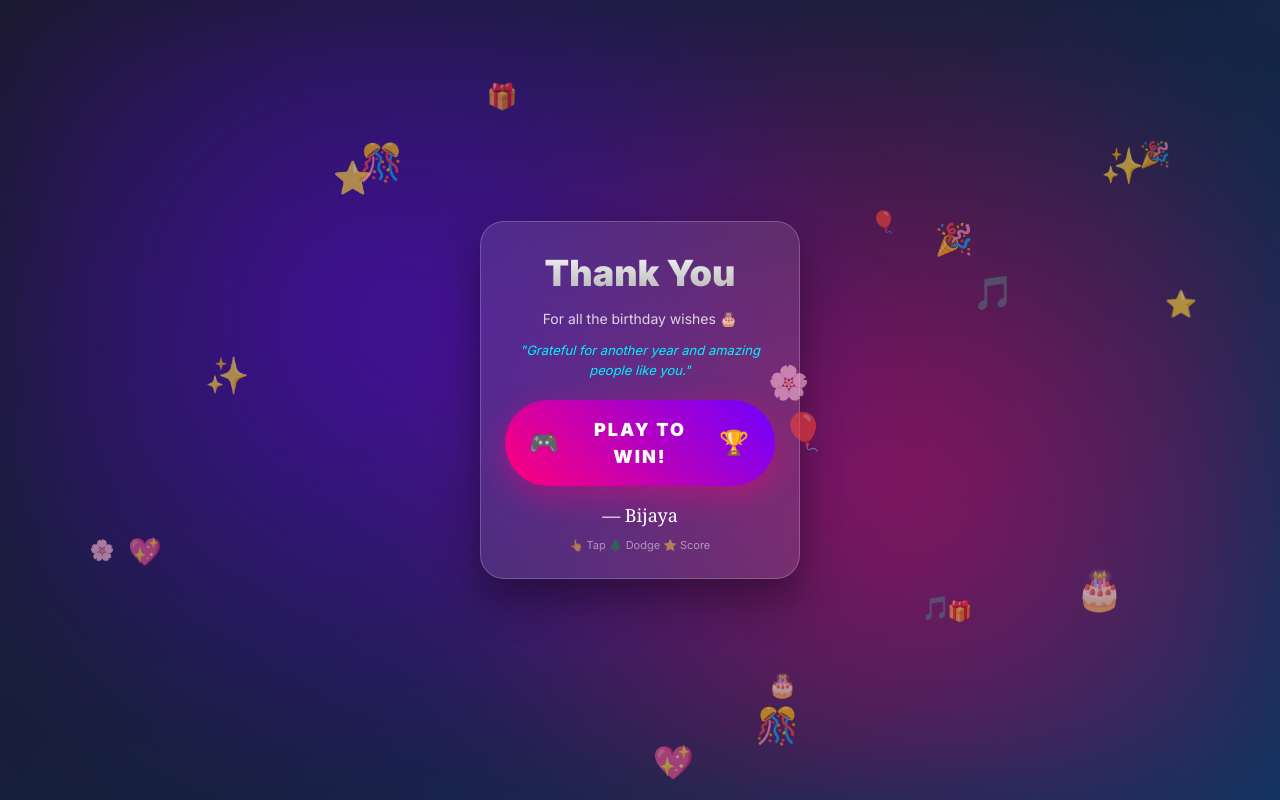
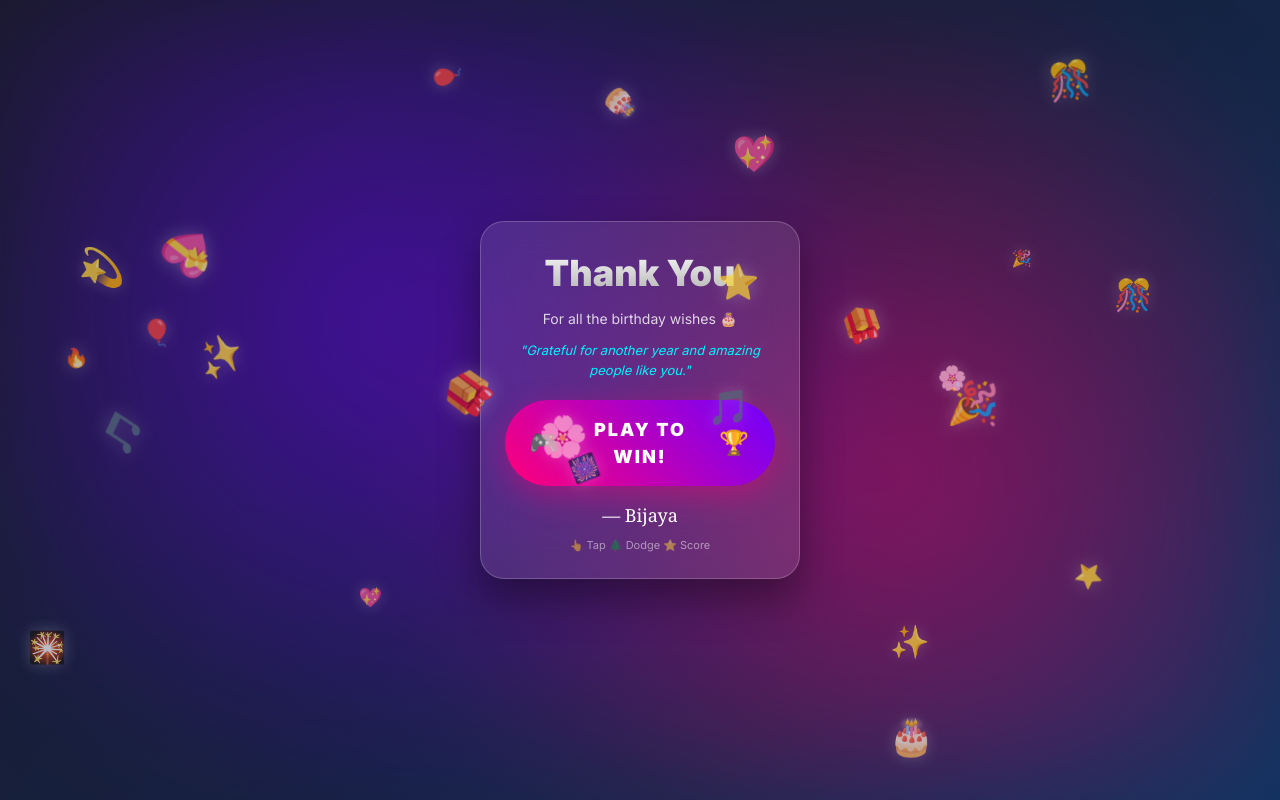
Before and after one commit to bijbrin/birthday-bijaya, a Next.js app: page / in a window 1280 px wide. Built offline with nearby package versions, Linux system fonts and the light colour scheme; a web font is replaced by a local one.

Commit message:
feat: circle/oval/spin/float emoji animations, bigger fireworks with glow

```diff
--- a/app/page.tsx
+++ b/app/page.tsx
@@ -21,36 +21,61 @@ const useNameFromParams = () => {
 
 // Firework component
 const Firework = ({ x, y, onDone }: { x: number; y: number; onDone: () => void }) => {
-  const colors = ['#ff007a', '#7000ff', '#00f2ff', '#ffd700', '#ff6b6b', '#22c55e'];
+  const colors = ['#ff007a', '#7000ff', '#00f2ff', '#ffd700', '#ff6b6b', '#22c55e', '#ff8c00', '#ff00ff'];
+  const particleCount = 16;
+
   return (
     <motion.div
       style={{ position: 'absolute', left: `${x}%`, top: `${y}%`, zIndex: 5, pointerEvents: 'none' }}
       initial={{ opacity: 1 }}
       animate={{ opacity: 0 }}
-      transition={{ duration: 1.5 }}
+      transition={{ duration: 2 }}
       onAnimationComplete={onDone}
     >
-      {[...Array(12)].map((_, i) => (
+      {/* Center burst */}
+      <motion.div
+        style={{
+          position: 'absolute',
+          width: '20px',
+          height: '20px',
+          borderRadius: '50%',
+          background: 'radial-gradient(circle, #fff 0%, #ff007a 50%, transparent 70%)',
+          left: '-10px',
+          top: '-10px'
+        }}
+        initial={{ scale: 0 }}
+        animate={{ scale: [0, 2, 0] }}
+        transition={{ duration: 0.5 }}
+      />
+
+      {/* Particles */}
+      {[...Array(particleCount)].map((_, i) => {
+        const angle = (i * 360) / particleCount;
+        const distance = 80 + Math.random() * 60;
+        return (
           <motion.div
             key={i}
             style={{
               position: 'absolute',
-            width: '6px',
-            height: '6px',
+              width: '4px',
+              height: '4px',
               borderRadius: '50%',
               backgroundColor: colors[i % colors.length],
               left: 0,
-            top: 0
+              top: 0,
+              boxShadow: `0 0 6px ${colors[i % colors.length]}`
             }}
-          initial={{ x: 0, y: 0, scale: 1 }}
+            initial={{ x: 0, y: 0, scale: 1, opacity: 1 }}
             animate={{
-            x: Math.cos((i * 30 * Math.PI) / 180) * 100,
-            y: Math.sin((i * 30 * Math.PI) / 180) * 100,
-            scale: 0
+              x: Math.cos((angle * Math.PI) / 180) * distance,
+              y: Math.sin((angle * Math.PI) / 180) * distance,
+              scale: 0,
+              opacity: 0
             }}
-          transition={{ duration: 1, ease: 'easeOut' }}
+            transition={{ duration: 1.5, ease: 'easeOut' }}
           />
-      ))}
+        );
+      })}
     </motion.div>
   );
 };
@@ -59,16 +84,16 @@ const ThankYouScreen = ({ name, onPlay }: { name: string; onPlay: () => void })
   const [fireworks, setFireworks] = useState<{ id: number; x: number; y: number }[]>([]);
   const fwIdRef = useRef(0);
 
-  // Auto fireworks every 3 seconds
+  // Auto fireworks every 2 seconds
   useEffect(() => {
     const interval = setInterval(() => {
       const id = fwIdRef.current++;
       setFireworks(prev => [...prev, {
         id,
-        x: 10 + Math.random() * 80,
-        y: 5 + Math.random() * 60
+        x: 5 + Math.random() * 90,
+        y: 5 + Math.random() * 70
       }]);
-    }, 3000);
+    }, 2000);
     return () => clearInterval(interval);
   }, []);
 
@@ -76,15 +101,19 @@ const ThankYouScreen = ({ name, onPlay }: { name: string; onPlay: () => void })
     setFireworks(prev => prev.filter(fw => fw.id !== id));
   };
 
-  // Generate emojis with animation
+  // Generate emojis with varied circular/oval animations
   const [emojis] = useState(() =>
-    [...Array(20)].map((_, i) => ({
+    [...Array(25)].map((_, i) => ({
       id: i,
-      char: ['✨', '🎉', '💖', '⭐', '🎈', '🎊', '🎂', '🎁', '🎵', '🌸'][i % 10],
-      left: Math.floor(Math.random() * 90) + 5,
-      top: Math.floor(Math.random() * 90) + 5,
-      size: Math.floor(Math.random() * 20) + 20,
-      delay: Math.random() * 3
+      char: ['✨', '🎉', '💖', '⭐', '🎈', '🎊', '🎂', '🎁', '🎵', '🌸', '💫', '🎆', '🔥', '💝', '🎇'][i % 15],
+      left: Math.floor(Math.random() * 85) + 5,
+      top: Math.floor(Math.random() * 85) + 5,
+      size: Math.floor(Math.random() * 25) + 18,
+      // Random animation type: circle, oval, float, spin
+      animType: ['circle', 'oval', 'float', 'spin'][Math.floor(Math.random() * 4)],
+      duration: 2 + Math.random() * 4, // 2-6 seconds
+      delay: Math.random() * 2,
+      distance: 20 + Math.random() * 40 // Movement distance
     }))
   );
 
@@ -103,8 +132,12 @@ const ThankYouScreen = ({ name, onPlay }: { name: string; onPlay: () => void })
         filter: 'blur(60px)'
       }} />
 
-      {/* Random floating emojis */}
-      {emojis.map(e => (
+      {/* Random floating emojis with varied animations */}
+      {emojis.map(e => {
+        const animName = e.animType === 'circle' ? 'circle' :
+                        e.animType === 'oval' ? 'oval' :
+                        e.animType === 'spin' ? 'spin' : 'float';
+        return (
           <div
             key={e.id}
             style={{
@@ -112,15 +145,17 @@ const ThankYouScreen = ({ name, onPlay }: { name: string; onPlay: () => void })
               left: `${e.left}%`,
               top: `${e.top}%`,
               fontSize: `${e.size}px`,
-            opacity: 0.6,
-            animation: `float 3s ease-in-out ${e.delay}s infinite`,
+              opacity: 0.7,
+              animation: `${animName} ${e.duration}s ease-in-out ${e.delay}s infinite`,
               pointerEvents: 'none',
-            zIndex: 1
+              zIndex: 1,
+              filter: 'drop-shadow(0 0 8px rgba(255,255,255,0.3))'
             }}
           >
             {e.char}
           </div>
-      ))}
+        );
+      })}
 
       {/* Fireworks */}
       {fireworks.map(fw => (
@@ -245,8 +280,27 @@ const ThankYouScreen = ({ name, onPlay }: { name: string; onPlay: () => void })
 
       <style>{`
         @keyframes float {
-          0%, 100% { transform: translateY(0px); }
-          50% { transform: translateY(-20px); }
+          0%, 100% { transform: translateY(0) rotate(0deg); }
+          50% { transform: translateY(-30px) rotate(5deg); }
+        }
+        @keyframes circle {
+          0% { transform: translate(0, 0) rotate(0deg); }
+          25% { transform: translate(30px, -30px) rotate(90deg); }
+          50% { transform: translate(0, -60px) rotate(180deg); }
+          75% { transform: translate(-30px, -30px) rotate(270deg); }
+          100% { transform: translate(0, 0) rotate(360deg); }
+        }
+        @keyframes oval {
+          0% { transform: translate(0, 0) scale(1); }
+          25% { transform: translate(40px, -20px) scale(1.1); }
+          50% { transform: translate(0, -40px) scale(1); }
+          75% { transform: translate(-40px, -20px) scale(0.9); }
+          100% { transform: translate(0, 0) scale(1); }
+        }
+        @keyframes spin {
+          0% { transform: rotate(0deg) scale(1); }
+          50% { transform: rotate(180deg) scale(1.2); }
+          100% { transform: rotate(360deg) scale(1); }
         }
       `}</style>
     </div>
```
Lines whose indentation alone changed are shown as unchanged.
